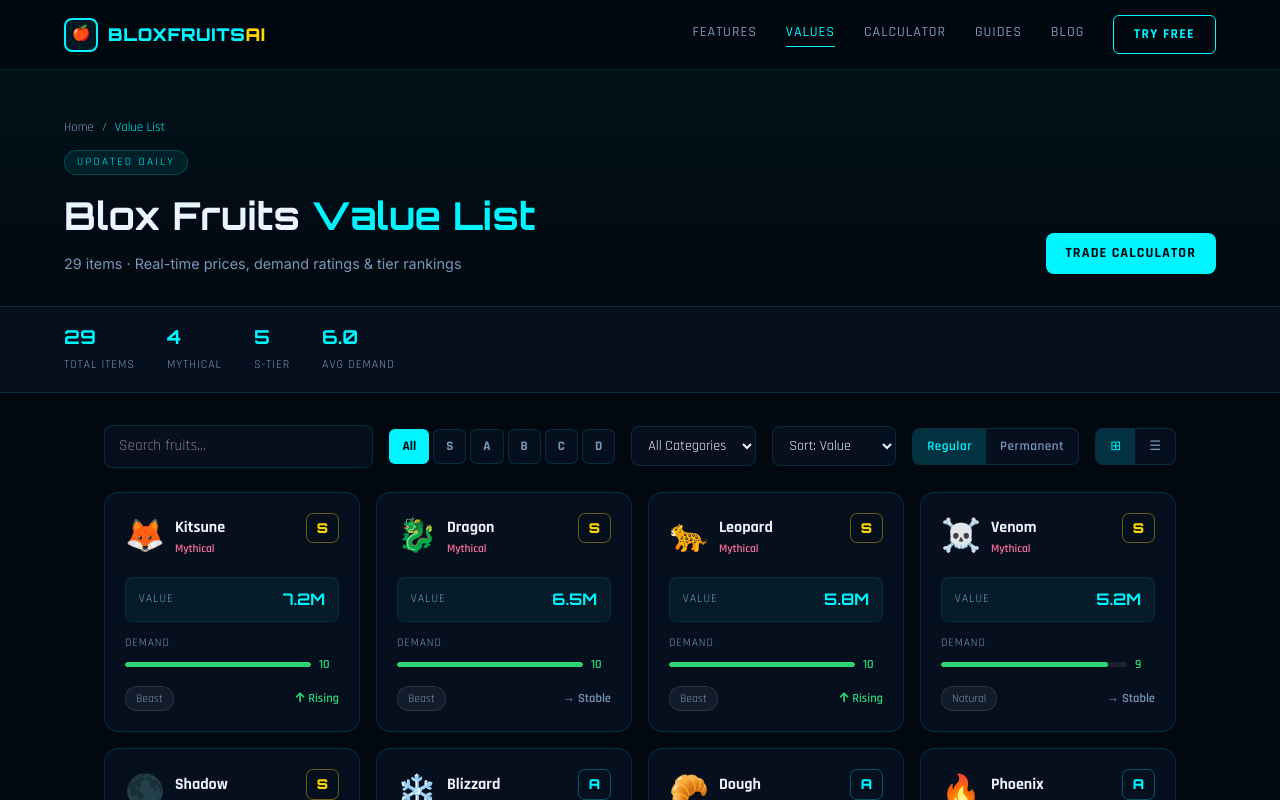
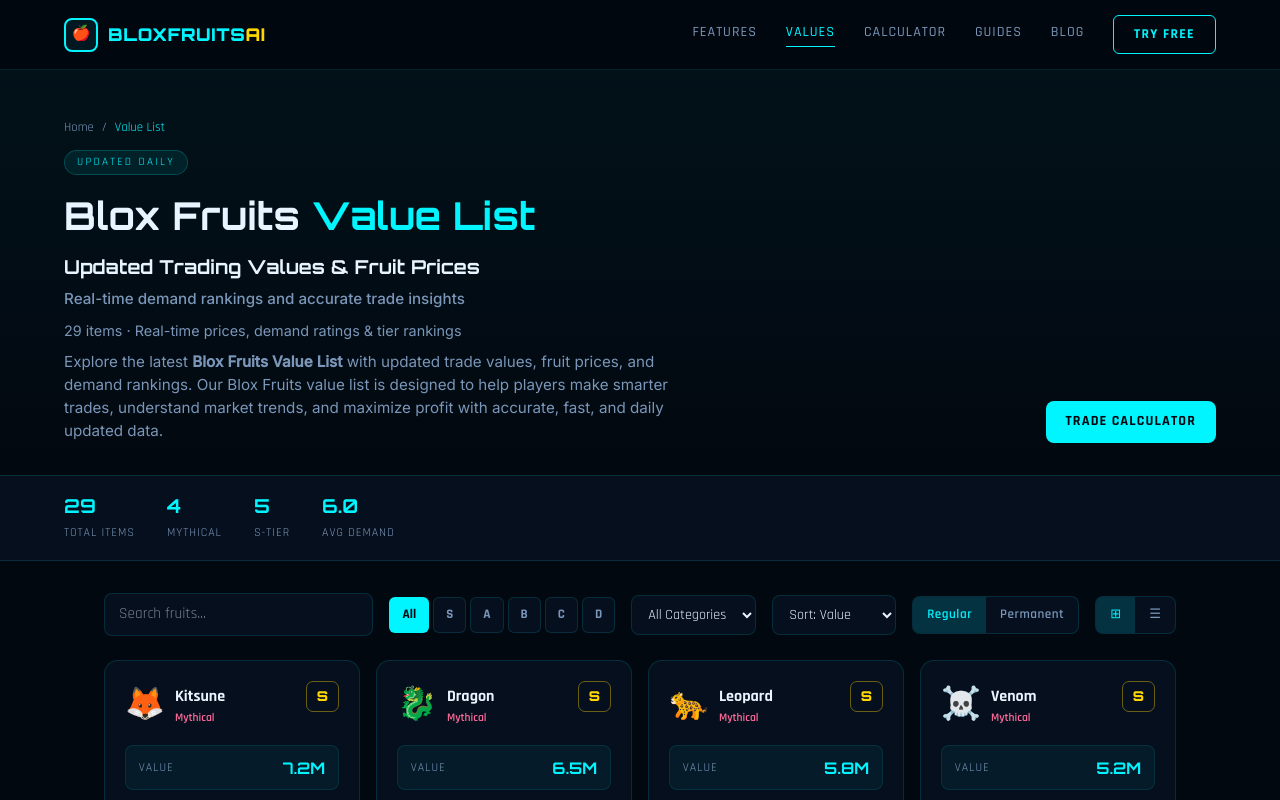
Before and after one commit to fhardi95/bloxfruitsai, a Next.js app: page /values in a window 1280 px wide. Shown: the top 800 px of the page. Built offline with nearby package versions, Linux system fonts and the light colour scheme.

Commit message:
Add files via upload

```diff
--- a/app/values/ValuesClient.tsx
+++ b/app/values/ValuesClient.tsx
@@ -62,12 +62,27 @@ export default function ValuesClient() {
           <div style={{ display: "flex", justifyContent: "space-between", alignItems: "flex-end", flexWrap: "wrap", gap: "1rem" }}>
             <div>
               <div style={{ display: "inline-block", fontSize: "0.7rem", letterSpacing: "0.2em", textTransform: "uppercase", color: "var(--cyan)", background: "rgba(0,245,255,0.08)", border: "1px solid rgba(0,245,255,0.2)", padding: "3px 12px", borderRadius: 50, marginBottom: "0.75rem" }}>Updated Daily</div>
+
 <h1 style={{ fontFamily: "'Orbitron',monospace", fontSize: "clamp(1.6rem,3vw,2.4rem)", fontWeight: 700, marginBottom: "0.5rem" }}>
   Blox Fruits <span style={{ color: "var(--cyan)" }}>Value List</span>
 </h1>
+
+<h2 style={{ fontFamily: "'Orbitron',monospace", fontSize: "1.2rem", fontWeight: 600, marginBottom: "0.4rem" }}>
+  Updated Trading Values & Fruit Prices
+</h2>
+
+<h3 style={{ fontFamily: "'Inter',sans-serif", fontSize: "0.95rem", fontWeight: 500, color: "var(--text-muted)", marginBottom: "0.6rem" }}>
+  Real-time demand rankings and accurate trade insights
+</h3>
+
 <p style={{ fontFamily: "'Inter',sans-serif", color: "var(--text-muted)", fontSize: "0.9rem" }}>
   {filtered.length} items · Real-time prices, demand ratings & tier rankings
 </p>
+
+<p style={{ fontFamily: "'Inter',sans-serif", color: "var(--text-muted)", fontSize: "0.95rem", marginTop: "0.6rem", maxWidth: "650px" }}>
+  Explore the latest <strong>Blox Fruits Value List</strong> with updated trade values, fruit prices, and demand rankings. Our Blox Fruits value list is designed to help players make smarter trades, understand market trends, and maximize profit with accurate, fast, and daily updated data.
+</p>
+
             </div>
             <div style={{ display: "flex", gap: 8, flexWrap: "wrap" }}>
               <Link href="/calculator" style={{ background: "var(--cyan)", color: "var(--bg-deep)", padding: "10px 20px", borderRadius: 8, fontFamily: "'Rajdhani',sans-serif", fontSize: "0.88rem", fontWeight: 700, letterSpacing: "0.08em", textTransform: "uppercase", textDecoration: "none" }}>Trade Calculator</Link>
```
Lines whose indentation alone changed are shown as unchanged.
